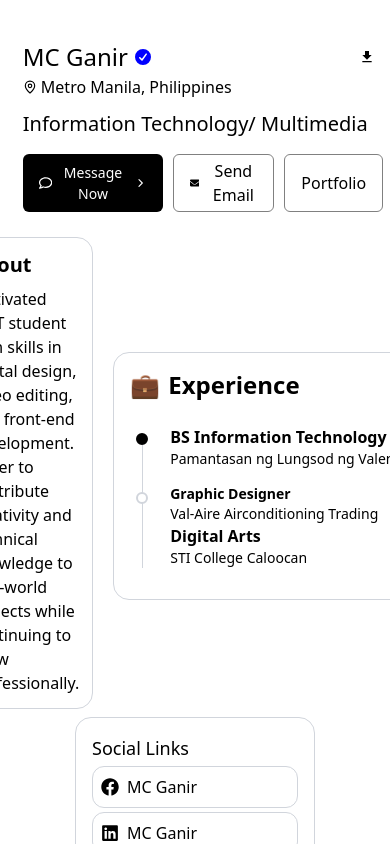
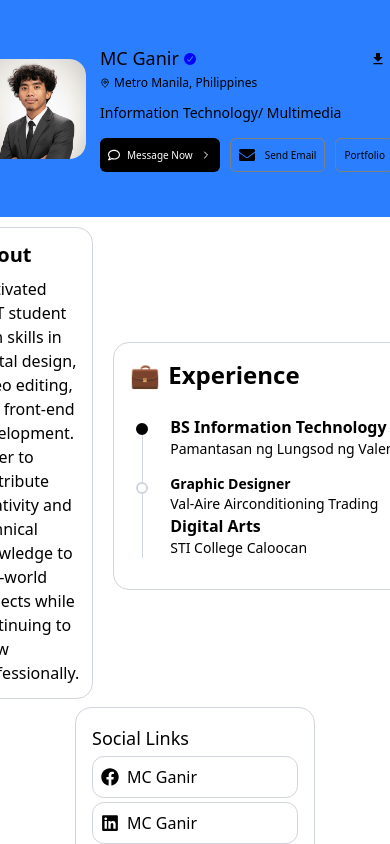
Before and after one commit to mc489/mc489portfolio, a React (Vite) app: page / in a window 390 px wide. Shown: the top 844 px of the page. Built offline with nearby package versions, Linux system fonts and the light colour scheme.

Commit message:
trying media queries

```diff
--- a/src/Header.jsx
+++ b/src/Header.jsx
@@ -36,10 +36,11 @@ function Header() {
 
 
         <header>
-            <div className=" pt-[24px] items-center justify-center flex flex-row gap-4 p4">
+            <div className=" max-[500px]:bg-blue-500 max-[500px]:p-[30px] max-[500px]:gap-1 pt-[24px] items-center justify-center flex flex-row gap-4 p4">
 
                 <div
-                    className="relative w-[150px] h-[150px] rounded-[16px] overflow-hidden group"
+                    className="relative w-[100px] aspect-square rounded-[16px] overflow-hidden group flex-shrink-0"
+
                     onMouseEnter={handleMouseEnter}
                     onMouseLeave={handleMouseLeave}
                 >
@@ -73,14 +74,14 @@ function Header() {
                 </div>
 
 
-                <div className="mx-[10px] my-[15px] flex flex-col gap-[`px]">
+                <div className=" mx-[10px] my-[15px] flex flex-col gap-[`px]">
 
                     <div className="flex flex-row relative items-center justify-between">
 
                        <div className="flex items-center">
-                        <h1 className="text-[24px]">MC Ganir</h1>
+                        <h1 className="text-[24px] max-[500px]:text-[18px]">MC Ganir</h1>
                         <FontAwesomeIcon icon={faCheckCircle} color="blue"
-                            className="ml-[5px]" />
+                            className="ml-[5px] max-[500px]:w-[12px] " />
                             </div>
                            <button >
                             <div className="flex items-center group gap-1">
@@ -91,30 +92,33 @@ function Header() {
                     </div>
 
 
-                    <div className="mt-[px] flex flex-row items-center">
-                        <MapPin color="black" size={14} style={{ marginRight: '4px' }} /> {/* */}
-                        <h3 className="text-[16px]">Metro Manila, Philippines</h3>
+                    <div className="mt-[2px] flex flex-row items-center">
+                        <MapPin color="black" size={14} style={{ marginRight: '4px' }} className="max-[500px]:w-[10px]" /> {/* */}
+                        <h3 className="text-[16px] max-[500px]:text-[12px]">Metro Manila, Philippines</h3>
                     </div>
-                    <h2 className=" mt-[10px] text-[20px] ">Information Technology/ Multimedia </h2>
+                    <h2 className=" mt-[10px] text-[20px] max-[500px]:text-[14px]">Information Technology/ Multimedia </h2>
 
                     <div className="mt-[15px] flex flex-row gap-[10px]">
 
-                        <button className="button bg-black px-[16px] py-[8px]
-                        text-white text-[14px] !border-none hover:-translate-y-0.5">
+                       <button className="max-[500px]:text-[10px] max-[500px]:px-[8px]
+                        button bg-black px-[16px] py-[8px]
+                        text-white text-[14px] !border-none hover:-translate-y-0.5 whitespace-nowrap">
+
                             <div className="flex gap-[7px] items-center">
-                              <FaRegComment size={18}  color="white" />
+                              <FaRegComment size={18}  color="white" className="max-[500px]:w-[12px]"/>
                          Message Now
-                         <ChevronRight size={18} color="white" />
+                         <ChevronRight size={18} color="white" className="max-[500px]:w-[12px]" />
                         </div>
                         </button>
-                        <button className="button px-[16px] hover:-translate-y-0.5">
+
+                        <button className="button max-[500px]:text-[10px] max-[500px]:px-[8px]  px-[16px] hover:-translate-y-0.5  whitespace-nowrap">
                             <div className="flex items-center gap-[10px]">
                          <FaEnvelope size="16px" color="black" />
                             Send Email
                              </div>
                            </button>
 
-                        <button className="button  px-[16px] hover:-translate-y-0.5"> Portfolio</button>
+                        <button className="max-[500px]:text-[10px] max-[500px]:px-[8px] button  px-[16px] hover:-translate-y-0.5"> Portfolio</button>
                     </div>
                 </div>
             </div>
```
